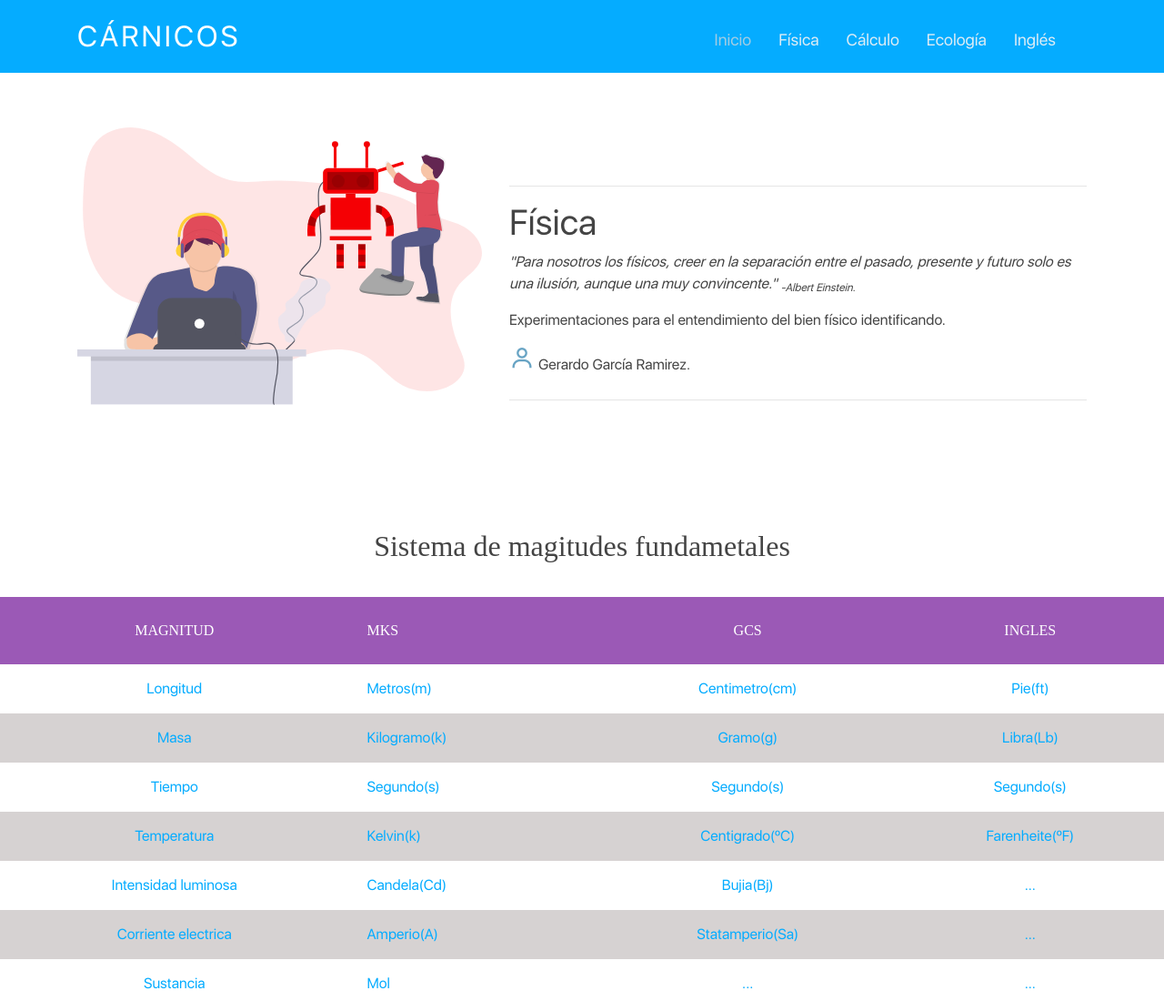
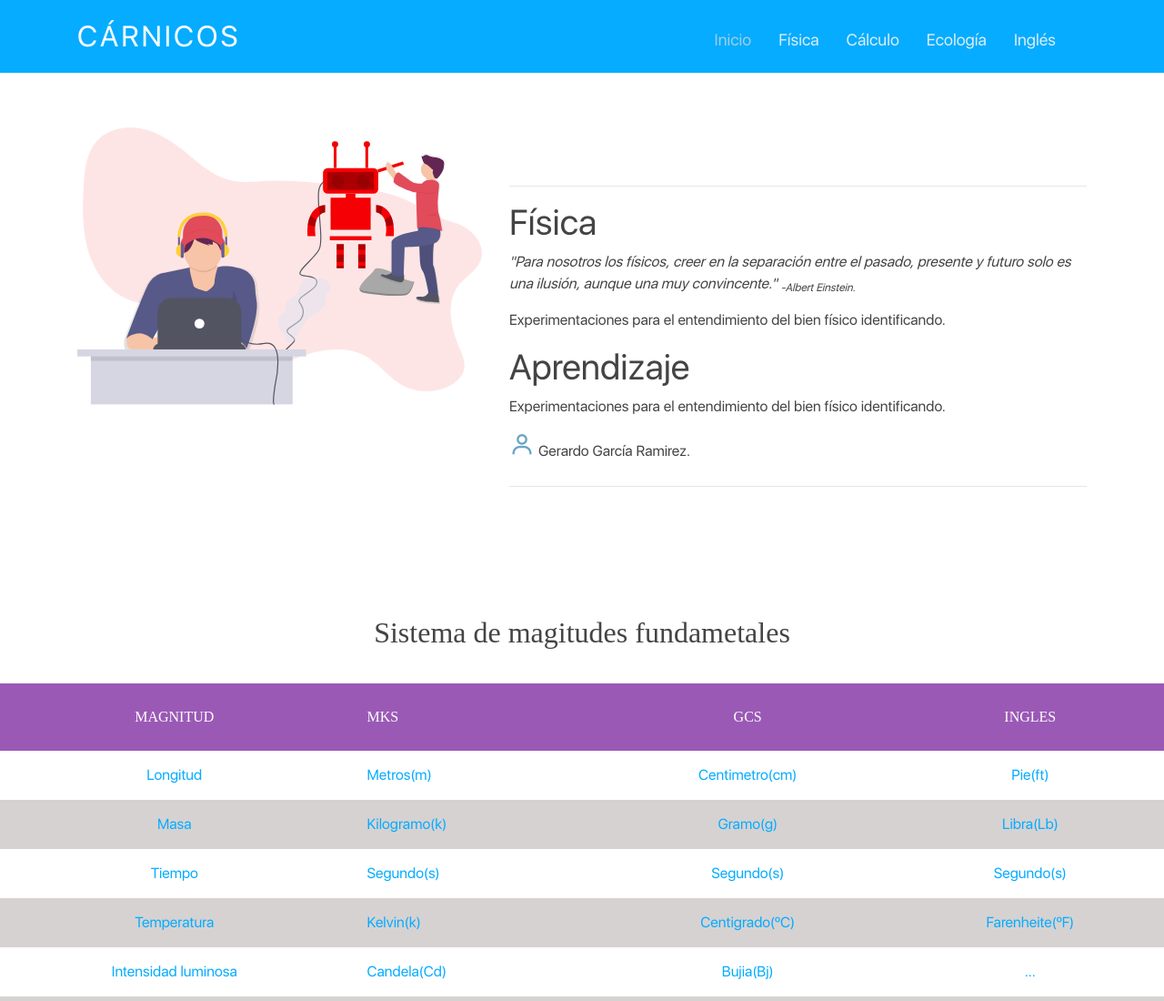
Before and after one commit to Lxrd17/carnicos, a plain HTML site: page fisica.html in a window 1280 px wide. Shown: the top 1100 px of the page at 91% size. Drawn offline with Linux system fonts and the light colour scheme; a web font is replaced by a local one.

Commit message:
Update fisica.html

```diff
--- a/fisica.html
+++ b/fisica.html
@@ -58,6 +58,8 @@
                   <p>Experimentaciones para el
                     entendimiento del bien físico
                     identificando.</p>
+                    <h3>Aprendizaje</h3>
+                    <p>Experimentaciones para el entendimiento del bien físico identificando.</p>
                   <ul>
                     <li><i class="bx bx-user"></i>Gerardo García Ramirez.</li><hr>
                   </ul>
```
